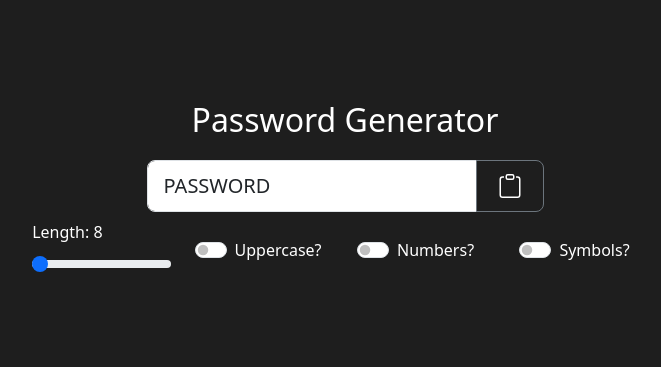
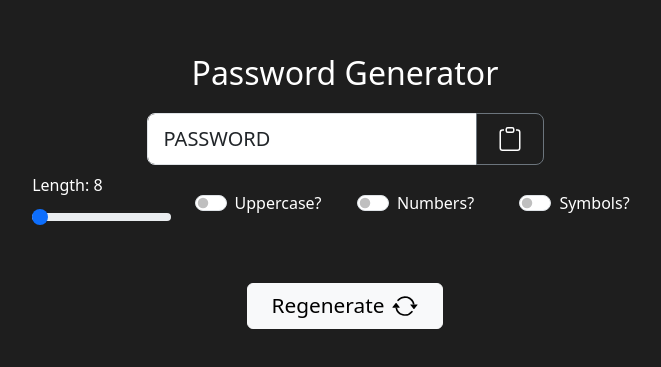
Before and after one commit to mohamad-jamil/pseudopass, a React (Vite) app: page / in a window 1280 px wide. Shown: the part 211-578 px from the top of the page, without its empty margins (295-956 px from the left). Built offline with nearby package versions, Linux system fonts and the light colour scheme.

Commit message:
Add Button component with placeholder for logic to regenerate passwords

```diff
--- a/src/App.jsx
+++ b/src/App.jsx
@@ -2,15 +2,18 @@ import "./App.css";
 import PasswordDisplay from "./components/PasswordDisplay/PasswordDisplay";
 import Switch from "./components/Switch/Switch";
 import Slider from "./components/Slider/Slider";
+import Button from "./components/Button/Button";
 
 function App() {
+  const handleRegenerate = () => {};
+
   return (
     <div className="container d-flex flex-column vh-100 justify-content-center align-items-center">
       <div className="title text-white mb-3">Password Generator</div>
       <div className="password-display mb-2">
         <PasswordDisplay />
       </div>
-      <div className="row d-flex align-items-center">
+      <div className="row d-flex align-items-center mb-5">
         <div className="col">
           <Slider label="Length" />
         </div>
@@ -24,6 +27,11 @@ function App() {
           <Switch label="Symbols?" />
         </div>
       </div>
+      <div className="row">
+        <div className="col">
+          <Button label="Regenerate" handleClick={handleRegenerate} />
+        </div>
+      </div>
     </div>
   );
 }
--- a/src/components/Button/Button.css
+++ b/src/components/Button/Button.css
@@ -0,0 +1,3 @@
+.button-label {
+  font-size: 1.3rem;
+}
--- a/src/components/Button/Button.jsx
+++ b/src/components/Button/Button.jsx
@@ -1,5 +1,31 @@
-function Button() {
-  return <></>;
+import "./Button.css";
+
+function Button({ label, handleClick }) {
+  return (
+    <button type="button" class="btn btn-light" onClick={handleClick}>
+      <div className="container">
+        <div className="row d-flex align-items-center g-2">
+          <div className="col button-label">{label}</div>
+          <div className="col refresh-icon">
+            <svg
+              xmlns="http://www.w3.org/2000/svg"
+              width="26"
+              height="26"
+              fill="currentColor"
+              class="bi bi-arrow-repeat"
+              viewBox="0 0 16 16"
+            >
+              <path d="M11.534 7h3.932a.25.25 0 0 1 .192.41l-1.966 2.36a.25.25 0 0 1-.384 0l-1.966-2.36a.25.25 0 0 1 .192-.41m-11 2h3.932a.25.25 0 0 0 .192-.41L2.692 6.23a.25.25 0 0 0-.384 0L.342 8.59A.25.25 0 0 0 .534 9" />
+              <path
+                fill-rule="evenodd"
+                d="M8 3c-1.552 0-2.94.707-3.857 1.818a.5.5 0 1 1-.771-.636A6.002 6.002 0 0 1 13.917 7H12.9A5 5 0 0 0 8 3M3.1 9a5.002 5.002 0 0 0 8.757 2.182.5.5 0 1 1 .771.636A6.002 6.002 0 0 1 2.083 9z"
+              />
+            </svg>
+          </div>
+        </div>
+      </div>
+    </button>
+  );
 }
 
 export default Button;
```
